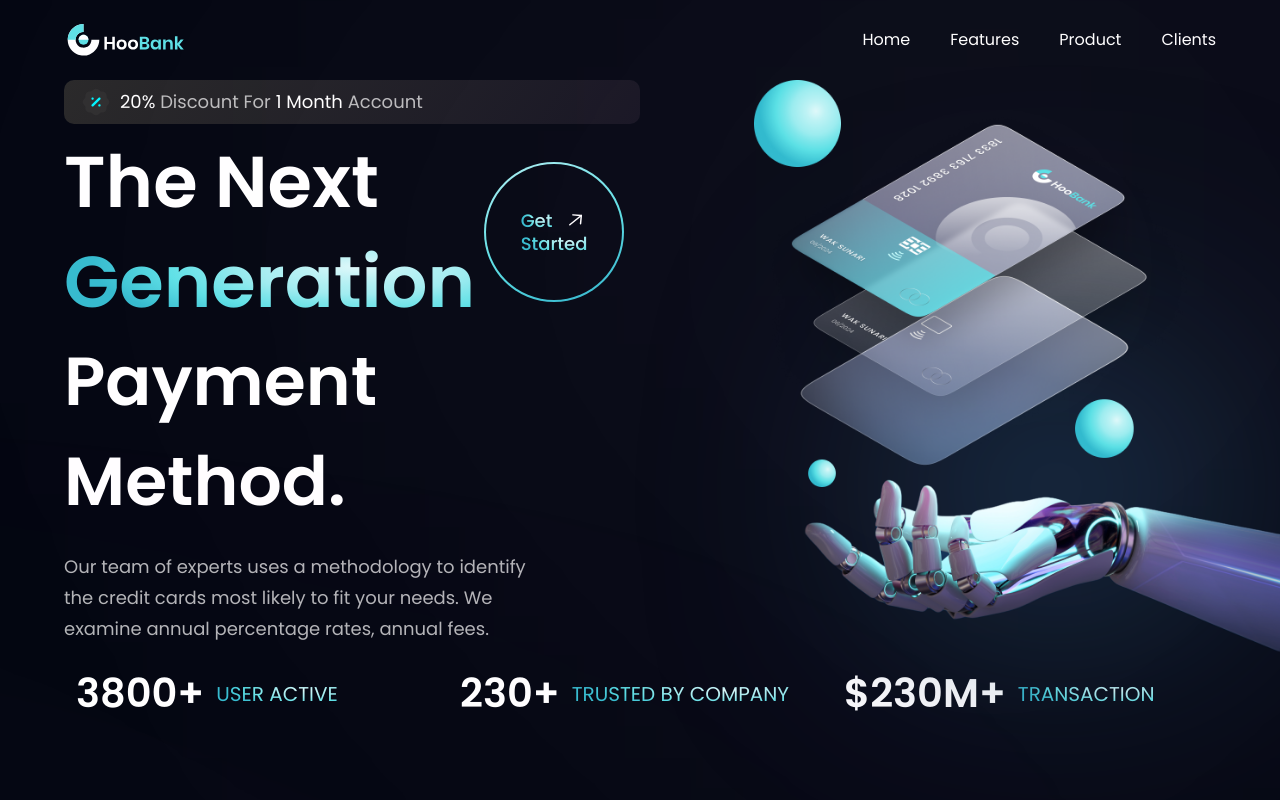
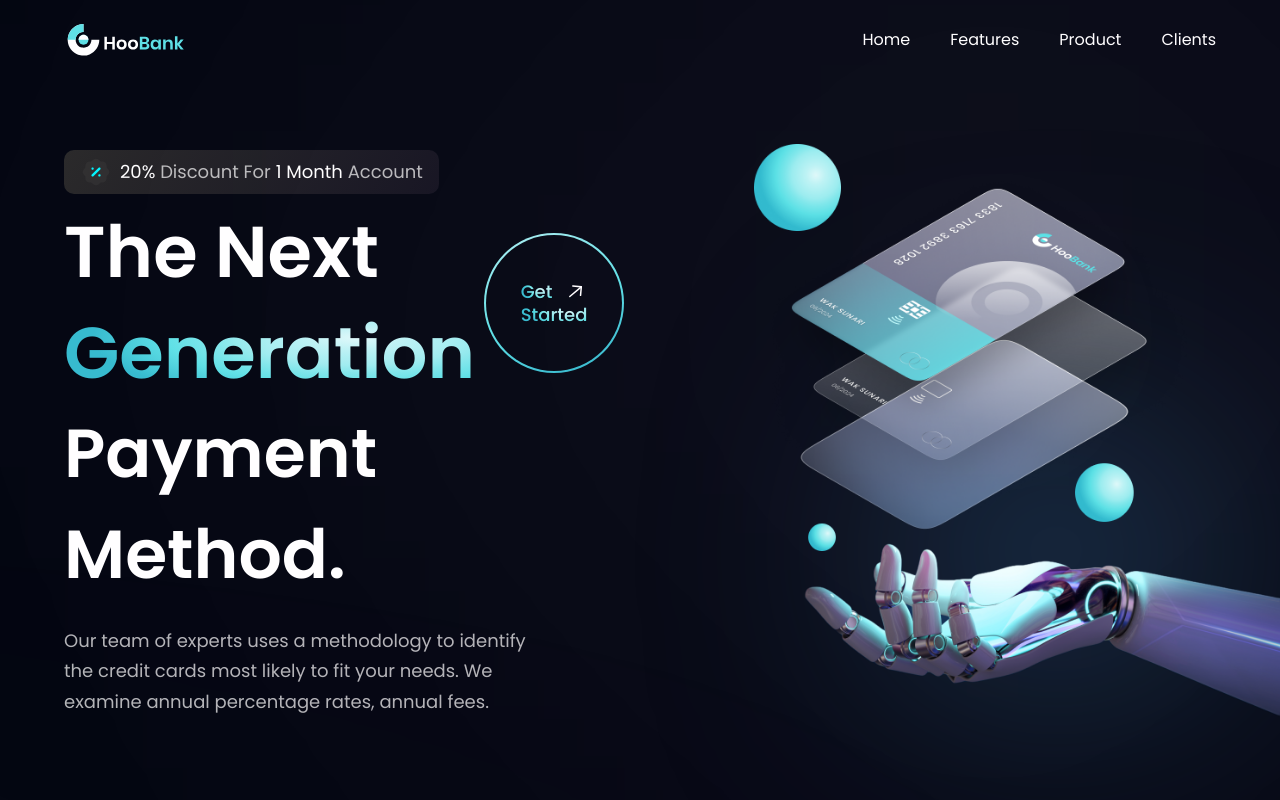
Before and after one commit to prabin04/bank_modern_react, a React (Vite) app: page / in a window 1280 px wide. Shown: the top 800 px of the page. Built offline with nearby package versions, Linux system fonts and the light colour scheme.

Commit message:
hero section css

```diff
--- a/src/App.jsx
+++ b/src/App.jsx
@@ -12,7 +12,7 @@
     </div>
 
     <div className={`bg-primary ${styles.flexStart}`}>
-        <div className="{`${styles.boxWidth}`}">
+        <div className={`${styles.boxWidth}`}>
           <Hero />
         </div>
     </div>
--- a/src/components/Hero.jsx
+++ b/src/components/Hero.jsx
@@ -4,24 +4,36 @@
 import GetStarted from './GetStarted'
 
 const Hero = () => (
-    <section id="home" className='flex md:flex-row flex-col ${styles.paddingY}'>
-      <div className={`flex-1 ${styles.flexstart} flex-col xl:px-0 sm:px-16 px-6`}>
+  <section id="home" className={`flex md:flex-row flex-col ${styles.paddingY}`}>
+      <div className={`flex-1 ${styles.flexStart} flex-col xl:px-0 sm:px-16 px-6`}>
         <div className="flex flex-row items-center py-[6px] px-4 bg-discount-gradient rounded-[10px] mb-2">
-            <img src={discount} alt="discount" className='w-[32px] h-[32px]' />
+          <img src={discount} alt="discount" className="w-[32px] h-[32px]" />
           <p className={`${styles.paragraph} ml-2`}>
-              <span className="text-white">20%</span> Discount For {" "}
+            <span className="text-white">20%</span> Discount For{" "}
             <span className="text-white">1 Month</span> Account
           </p>
         </div>
 
         <div className="flex flex-row justify-between items-center w-full">
-            <h1 className='flex-1 font-poppins font-semibold ss:text-[72px] text-[52px] text-white ss:leading-[100px] leading-[75px]'>The Next <br className='sm:block hidden' /> {" "} <span className="text-gradient">Generation</span></h1>
-            <div className="ss:flex hidden md:mr-4 mr-0"><GetStarted /></div>
+          <h1 className="flex-1 font-poppins font-semibold ss:text-[72px] text-[52px] text-white ss:leading-[100.8px] leading-[75px]">
+            The Next <br className="sm:block hidden" />{" "}
+            <span className="text-gradient">Generation</span>{" "}
+          </h1>
+          <div className="ss:flex hidden md:mr-4 mr-0">
+            <GetStarted />
+          </div>
         </div>
 
-          <h1 className=' font-poppins font-semibold ss:text-[68px] text-[52px] text-white ss:leading-[100px] leading-[75px] w-full'>Payment Method. </h1>
-          <p className={`${styles.paragraph} max-w-[470px] mt-5`}>Our team of experts uses a methodology to identify the credit cards most likely to fit your needs. We examine annual percentage rates, annual fees.</p>
+        <h1 className="font-poppins font-semibold ss:text-[68px] text-[52px] text-white ss:leading-[100.8px] leading-[75px] w-full">
+          Payment Method.
+        </h1>
+        <p className={`${styles.paragraph} max-w-[470px] mt-5`}>
+          Our team of experts uses a methodology to identify the credit cards
+          most likely to fit your needs. We examine annual percentage rates,
+          annual fees.
+        </p>
       </div>
+
       <div className={`flex-1 flex ${styles.flexCenter} md:my-0 my-10 relative`}>
         <img src={robot} alt="billing" className="w-[100%] h-[100%] relative z-[5]" />
 
```
Lines whose indentation alone changed are shown as unchanged.
